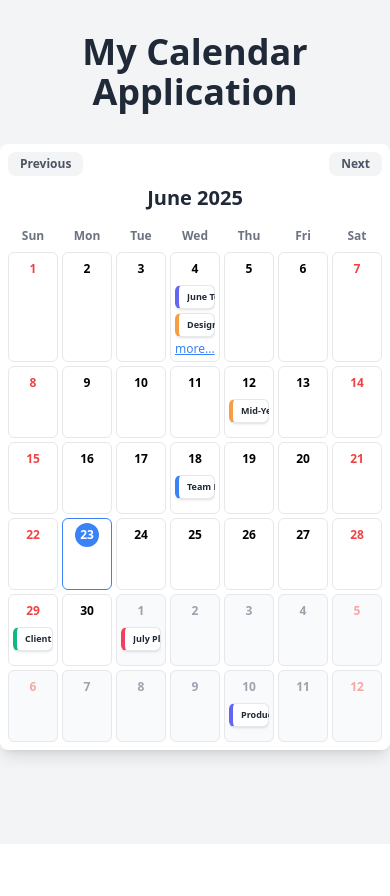
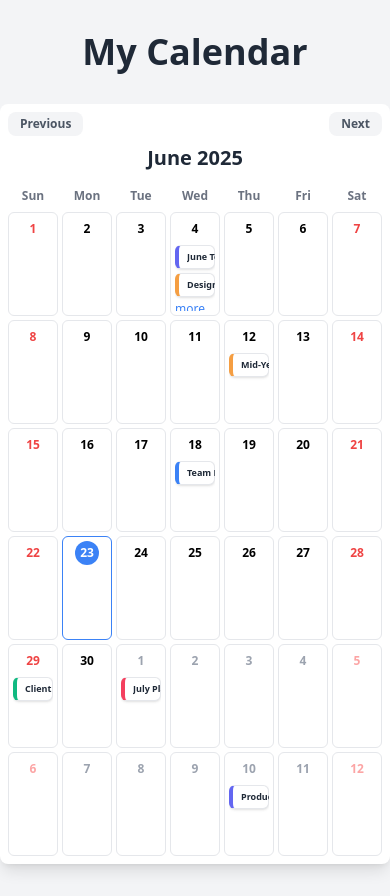
Before and after one commit to Abishekpranav-Arumugam/Calendar, a React (Create React App) app: page / in a window 390 px wide. Before the commit the page ends 844 px from the top, so only its background shows below. Built offline with nearby package versions, Linux system fonts and the light colour scheme.

Commit message:
Responsiveness added

```diff
--- a/src/App.js
+++ b/src/App.js
@@ -7,7 +7,7 @@ function App() {
     <div className="min-h-screen bg-gray-100 py-8">
       <div className="container mx-auto">
         <h1 className="text-4xl font-bold text-center text-gray-800 mb-8">
-          My Calendar Application
+          My Calendar
         </h1>
         <Calendar events={eventsData} />
       </div>
--- a/src/components/Calendar.js
+++ b/src/components/Calendar.js
@@ -1,4 +1,4 @@
-import React, { useState, useMemo } from 'react';
+import React, { useState, useMemo, useRef } from 'react';
 import dayjs from 'dayjs';
 
 // Helper function to generate an array of days for the calendar grid
@@ -22,6 +22,8 @@ const Calendar = ({ events }) => {
   const [modalEvents, setModalEvents] = useState(null);
   const [modalDay, setModalDay] = useState(null);
 
+  const calendarTopRef = useRef(null);
+
   // For year range, you can adjust as needed
   const years = [];
   for (let y = 1990; y <= 2035; y++) years.push(y);
@@ -43,8 +45,16 @@ const Calendar = ({ events }) => {
   const calendarDays = useMemo(() => generateCalendarDays(currentDate), [currentDate]);
   const today = dayjs();
 
+  // Helper to select event and scroll to top
+  const handleSelectEvent = (event) => {
+    setSelectedEvent(event);
+    if (calendarTopRef.current) {
+      calendarTopRef.current.scrollIntoView({ behavior: 'smooth' });
+    }
+  };
+
   return (
-    <div className="p-2 sm:p-4 bg-white rounded-lg shadow-lg w-full font-sans max-w-5xl mx-auto">
+    <div ref={calendarTopRef} className="p-2 sm:p-4 bg-white rounded-lg shadow-lg w-full font-sans max-w-5xl mx-auto">
       {/* Modal for all events on a day */}
       {modalEvents && (
         <div className="fixed inset-0 z-50 flex items-center justify-center bg-black bg-opacity-40">
@@ -213,32 +223,35 @@ const Calendar = ({ events }) => {
           return (
             <div
               key={index}
-              className={`border rounded-md p-1 sm:p-2 min-h-[4.5rem] sm:min-h-[6.5rem] flex flex-col transition-colors ${
-                isCurrentMonth ? 'bg-white' : 'bg-gray-50 text-gray-400'
-              } ${isToday ? 'border-blue-500' : 'border-gray-200'}`}
+              className={`border rounded-md p-1 sm:p-2 bg-white flex flex-col transition-colors
+                ${isCurrentMonth ? '' : 'bg-gray-50 text-gray-400'}
+                ${isToday ? 'border-blue-500' : 'border-gray-200'}
+                `}
+              style={{
+                height: '6.5rem', // fixed height for all cells (adjust as needed)
+                overflow: 'hidden'
+              }}
             >
               <div className="flex justify-center items-center">
                 <span
-                  className={
-                    `w-6 h-6 sm:w-8 sm:h-8 flex items-center justify-center rounded-full text-xs sm:text-sm font-bold
+                  className={`w-6 h-6 sm:w-8 sm:h-8 flex items-center justify-center rounded-full text-xs sm:text-sm font-bold
                     ${isToday ? 'bg-blue-500 text-white' : ''}
                     ${!isToday && isCurrentMonth && (day.day() === 0 || day.day() === 6) ? 'text-red-500' : ''}
                     ${!isToday && !isCurrentMonth && (day.day() === 0 || day.day() === 6) ? 'text-red-300' : ''}
                     ${!isCurrentMonth && !(day.day() === 0 || day.day() === 6) ? 'text-gray-400' : ''}
-                    `
-                  }
+                  `}
                 >
                   {day.date()}
                 </span>
               </div>
-              <div className="mt-1 overflow-y-auto overflow-x-hidden text-[10px] sm:text-xs space-y-1">
+              <div className="mt-1 overflow-hidden text-[10px] sm:text-xs space-y-1 flex-1">
                 {processedEvents.slice(0, 2).map((event) => (
                   <div
                     key={event.title + event.time}
                     className="relative bg-white rounded-md shadow flex items-center cursor-pointer border border-gray-200 pr-1 pl-2 py-0.5 mb-1 min-h-[1.5rem] hover:shadow-md transition group"
                     style={{ borderLeft: `4px solid ${event.color}` }}
                     title={event.title}
-                    onClick={() => setSelectedEvent(event)}
+                    onClick={() => handleSelectEvent(event)}
                   >
                     <div className="flex-1">
                       <div className="font-semibold text-gray-800 text-[9px] sm:text-xs truncate max-w-[110px] sm:max-w-[140px] group-hover:text-blue-700">
```
